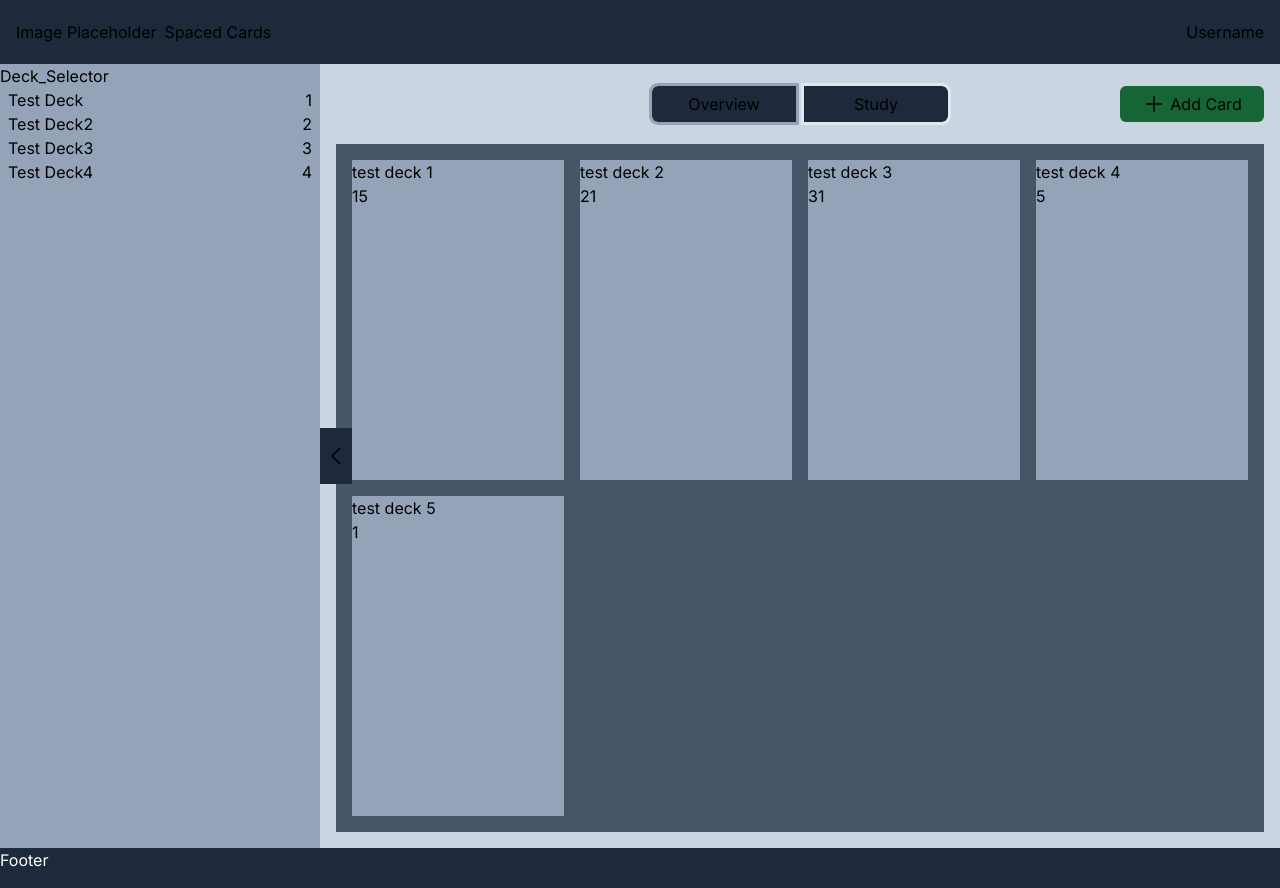
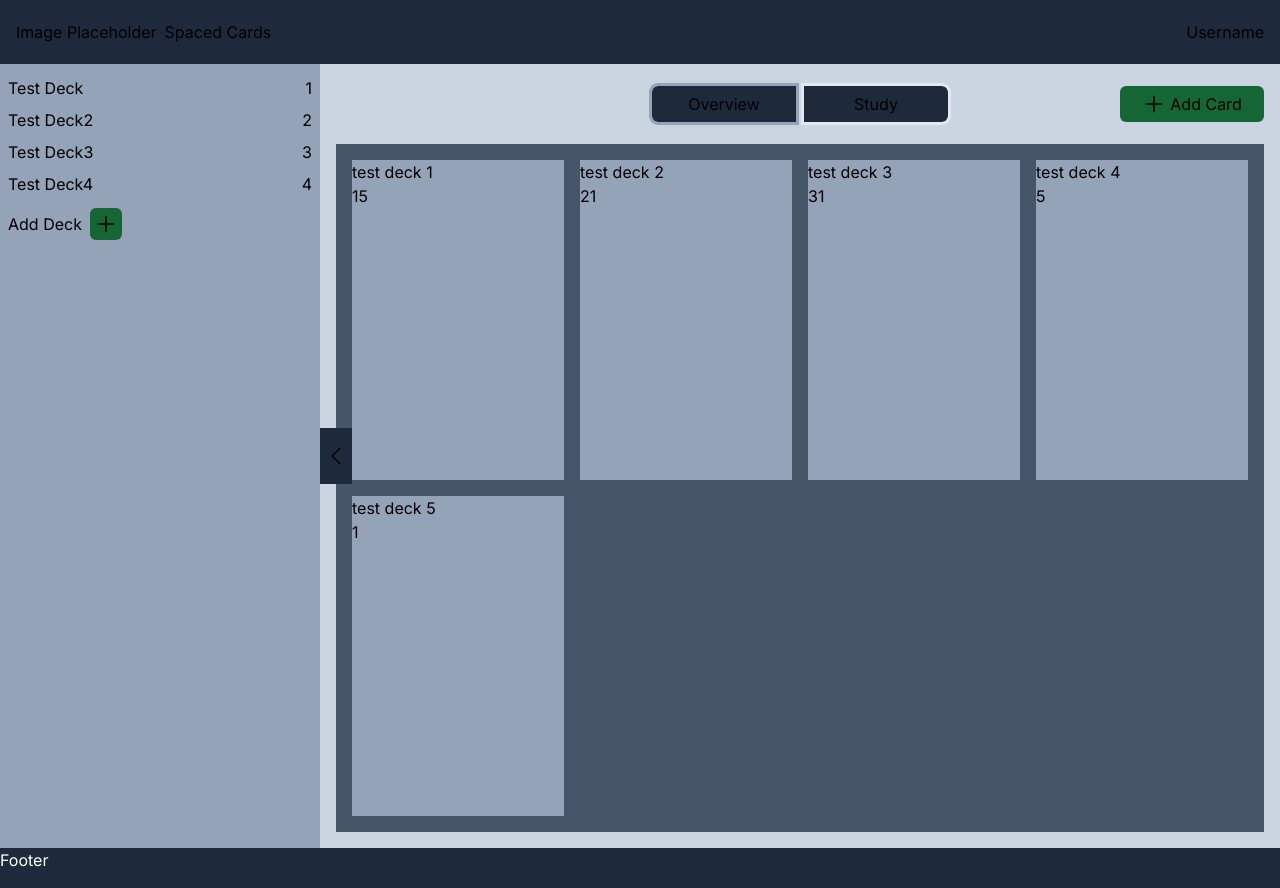
Before and after one commit to gary-giambatista/spaced-cards, a Next.js app: page / in a window 1280 px wide. Built offline with nearby package versions, Linux system fonts and the light colour scheme.

Commit message:
Added Add Deck barebones

```diff
--- a/components/hud/Deck_Selector/Deck_Selector.jsx
+++ b/components/hud/Deck_Selector/Deck_Selector.jsx
@@ -29,9 +29,12 @@ const sampleDecks = [
 ];
 
 function Deck_Selector({ drawerOpen, setDrawerOpen, decks, setSelectedDeck }) {
+	function createDeck() {
+		console.log("deck created!");
+	}
 	return (
 		<section
-			className={`absolute h-full sm:relative flex-shrink bg-slate-400 transition-all z-10 ${
+			className={`absolute h-full sm:relative flex-shrink bg-slate-400 transition-all p-2 z-10 ${
 				drawerOpen ? "w-80 min-w-80" : "w-0 min-w-0"
 			} `}
 		>
@@ -58,12 +61,12 @@ function Deck_Selector({ drawerOpen, setDrawerOpen, decks, setSelectedDeck }) {
 				</svg>
 			</div>
 			{/* Deck Rows */}
-			<div className="overflow-hidden delay-75">Deck_Selector</div>
+			{/* <div className="overflow-hidden delay-75">Deck_Selector</div> */}
 			{decks.map((deck) => {
 				return (
 					<div
 						onClick={() => setSelectedDeck(deck)}
-						className={`flex justify-between px-2 overflow-hidden ${
+						className={`flex justify-between overflow-hidden py-1 ${
 							drawerOpen ? "opacity-100" : "opacity-0"
 						}`}
 						key={deck.id}
@@ -73,8 +76,35 @@ function Deck_Selector({ drawerOpen, setDrawerOpen, decks, setSelectedDeck }) {
 					</div>
 				);
 			})}
+			<div
+				onClick={() => createDeck()}
+				className={`flex items-center py-2 gap-2 overflow-hidden cursor-pointer ${
+					drawerOpen ? "opacity-100" : "opacity-0"
+				}`}
+			>
+				<div className="line-clamp-1">Add Deck</div>
+				<button>
+					<svg
+						xmlns="http://www.w3.org/2000/svg"
+						fill="none"
+						viewBox="0 0 24 24"
+						strokeWidth={1.5}
+						stroke="currentColor"
+						className="w-8 h-8 p-1 bg-green-800 rounded-md"
+					>
+						<path
+							strokeLinecap="round"
+							strokeLinejoin="round"
+							d="M12 4.5v15m7.5-7.5h-15"
+						/>
+					</svg>
+				</button>
+			</div>
 		</section>
 	);
 }
 
 export default Deck_Selector;
+
+//todo: sorting/search for decks?
+//Todo: Complete Add Deck feature
```
